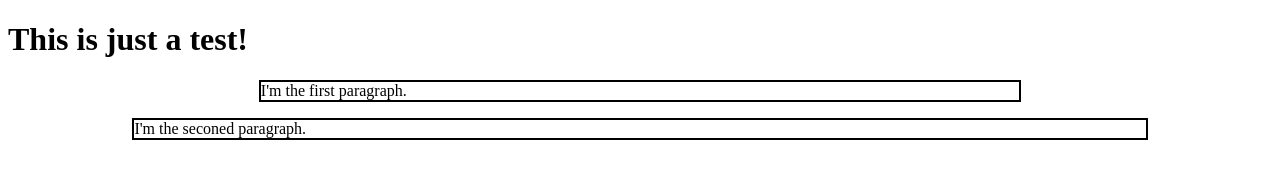
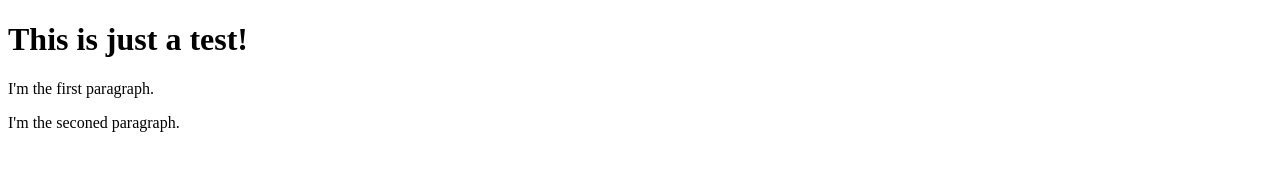
Before and after one commit to rawnoob25/anotherWebTest, a plain HTML site: page soln/index.html in a window 1280 px wide. Drawn offline with Linux system fonts and the light colour scheme.

Commit message:
Update index.html

```diff
--- a/soln/index.html
+++ b/soln/index.html
@@ -7,8 +7,8 @@
 <body>
 <h1>This is just a test!</h1>
 
-<p class="first">I'm the first paragraph.</p>
+<p>I'm the first paragraph.</p>
 
-<p class="second">I'm the seconed paragraph.</p>
+<p>I'm the seconed paragraph.</p>
 </body>
 </html>
```
